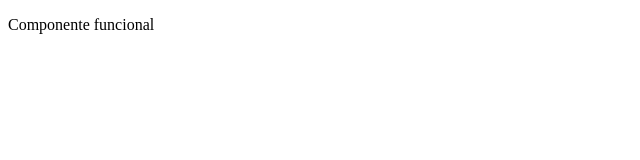
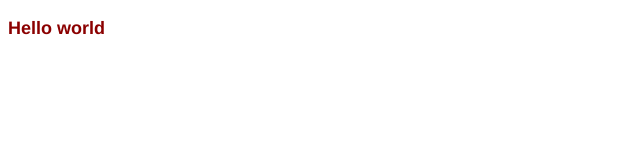
Before and after one commit to rudemex/pei-react-java-baufest-blog, a React app: page / in a window 1280 px wide. Shown: the top 160 px of the page, without its empty margins (0-640 px from the left). Built offline with nearby package versions, Linux system fonts and the light colour scheme.

Commit message:
style css

```diff
--- a/package.json
+++ b/package.json
@@ -46,9 +46,11 @@
     "@babel/preset-react": "^7.10.4",
     "babel-loader": "^8.1.0",
     "babel-plugin-transform-class-properties": "^6.24.1",
+    "css-loader": "^4.3.0",
     "html-loader": "^1.3.0",
     "html-webpack-plugin": "^4.4.1",
     "prettier": "^2.1.1",
+    "style-loader": "^1.2.1",
     "webpack": "^4.44.1",
     "webpack-cli": "^3.3.12",
     "webpack-dev-server": "^3.11.0"
--- /dev/null
+++ b/src/assets/css/app.css
@@ -0,0 +1,9 @@
+body {
+    font-family: 'Helvetica', Arial,sans-serif;
+}
+
+.text {
+    color: darkred;
+    font-size: 18px;
+    font-weight: bold;
+}
--- /dev/null
+++ b/src/components/App.js
@@ -0,0 +1,9 @@
+import React from 'react';
+
+class App extends React.Component {
+  render() {
+    return <p className="text">Hello world</p>;
+  }
+}
+
+export default App;
--- a/src/index.js
+++ b/src/index.js
@@ -1,16 +1,6 @@
 import React from 'react';
 import ReactDOM from 'react-dom';
+import App from './components/App';
+import "./assets/css/app.css";
 
-const myApp = () => <p>Componente funcional</p>;
-
-ReactDOM.render(myApp(), document.getElementById('app'));
-
-/*class App extends React.Component{
-  render(){
-    return(
-      <p>Hello World</p>
-    )
-  }
-}
-
-ReactDOM.render(<App/>,document.getElementById("app"));*/
+ReactDOM.render(<App/>,document.getElementById("app"));
--- a/webpack.config.js
+++ b/webpack.config.js
@@ -23,6 +23,11 @@ module.exports = {
         },
       },
       {
+        test: /\.css$/,
+        use: ['style-loader', 'css-loader'],
+      },
+
+      {
         test: /\.html$/,
         use: [
           {
```
Also changed, not shown: 1 other file (tests, documents, lock files or other folders).
